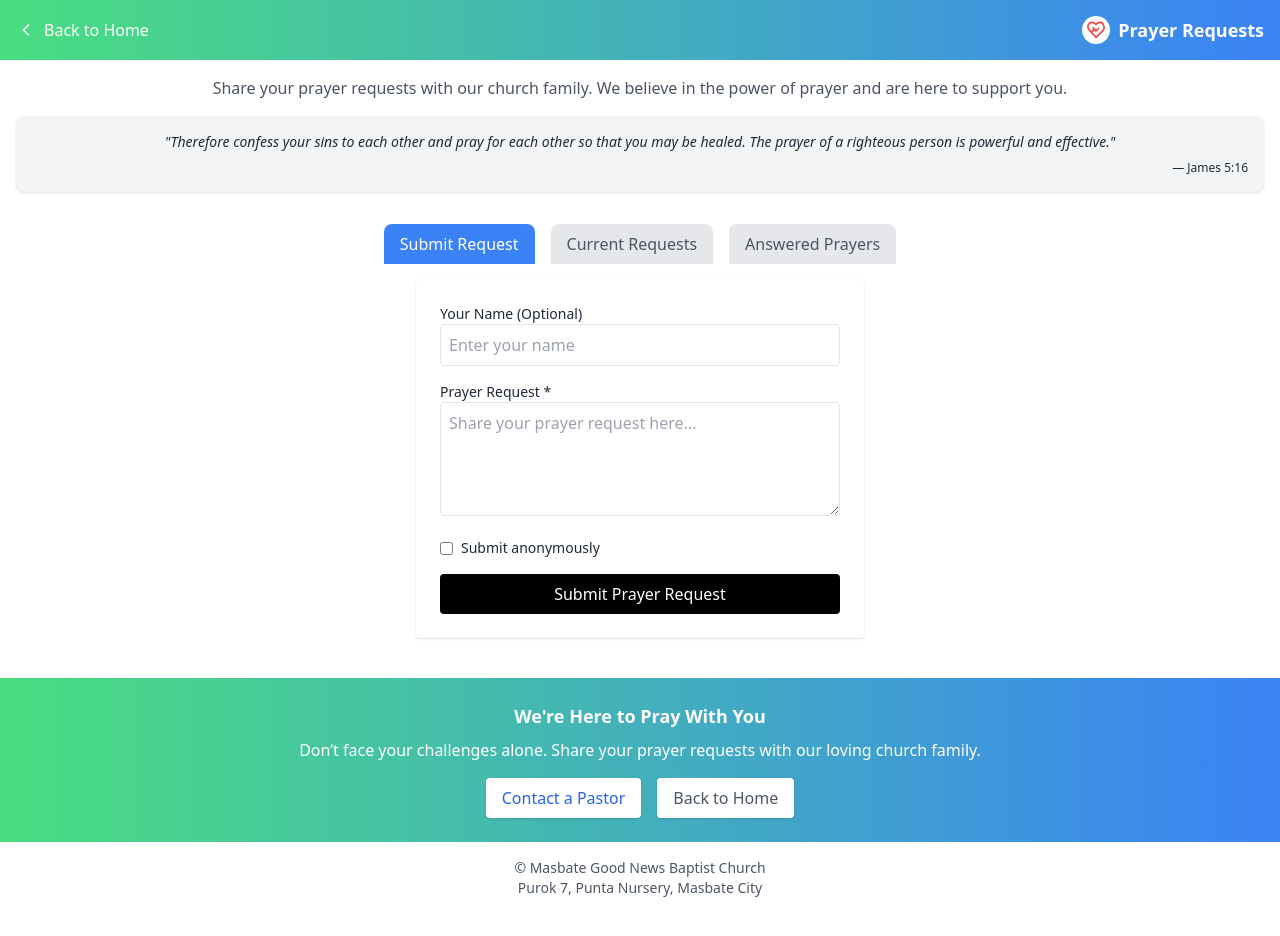
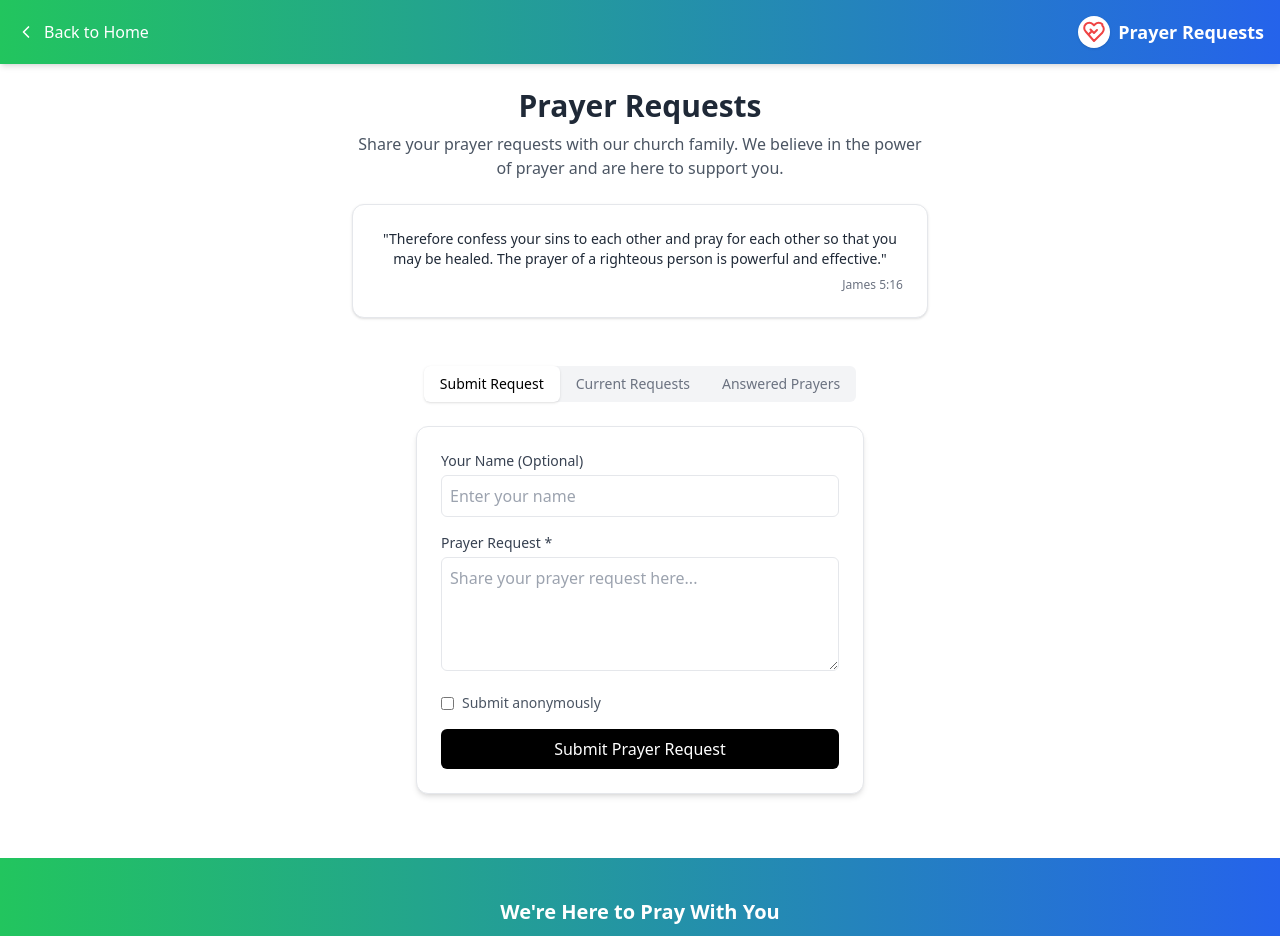
Before and after one commit to Kratos-008/my-church-app, a Next.js app: page /prayer in a window 1280 px wide. Shown: the top 936 px of the page. Before the commit the page ends 914 px from the top, so only its background shows below. Built offline with nearby package versions, Linux system fonts and the light colour scheme.

Commit message:
Trigger redeploy

```diff
--- /dev/null
+++ b/app/admin/layout.tsx
@@ -0,0 +1,8 @@
+export default function AdminLayout({ children }: { children: React.ReactNode }) {
+  return (
+    <div className="min-h-screen bg-gray-100 text-black">
+      {/* You can add sidebar or navbar here */}
+      <main className="p-4">{children}</main>
+    </div>
+  );
+}
--- a/app/layout.tsx
+++ b/app/layout.tsx
@@ -1,6 +1,6 @@
 import '../styles/globals.css'
 import type { Metadata } from 'next'
-import { Providers } from './providers' // 👈 make sure this path is correct
+import { Providers } from './providers'
 
 export const metadata: Metadata = {
   title: 'Masbate Good News Baptist Church',
@@ -11,7 +11,7 @@ export default function RootLayout({ children }: { children: React.ReactNode })
   return (
     <html lang="en">
       <body>
-        <Providers>{children}</Providers> {/* ✅ Wrap all app content in SessionProvider */}
+        <Providers>{children}</Providers>
       </body>
     </html>
   )
--- a/app/prayer/page.tsx
+++ b/app/prayer/page.tsx
@@ -1,50 +1,54 @@
-'use client';
+'use client'
 
-import { ChevronLeft, CheckCircle2, BookOpen } from 'lucide-react';
-import { useState } from 'react';
-import Link from 'next/link';
-import { HeartHandshake } from '../components/icons/HeartHandshake'; // ✅ custom SVG component
+import { ChevronLeft, CheckCircle2, Heart, BookOpen } from 'lucide-react'
+import { useState } from 'react'
+import Link from 'next/link'
+import { HeartHandshake } from '../components/icons/HeartHandshake'
 
 export default function PrayerPage() {
-  const [tab, setTab] = useState<'submit' | 'current' | 'answered'>('submit');
+  const [tab, setTab] = useState<'submit' | 'current' | 'answered'>('submit')
 
   return (
     <div className="min-h-screen bg-white text-gray-800 animate-fade-in">
       {/* Header */}
-      <div className="bg-gradient-to-r from-green-400 to-blue-500 p-4 flex justify-between items-center text-white">
-        <Link href="/" className="flex items-center space-x-2">
+      <div className="bg-gradient-to-r from-green-500 to-blue-600 p-4 flex justify-between items-center text-white shadow-md">
+        <Link href="/" className="flex items-center space-x-2 hover:underline">
           <ChevronLeft size={20} />
           <span>Back to Home</span>
         </Link>
         <div className="flex items-center space-x-2">
-          <div className="bg-white rounded-full p-1">
-            <HeartHandshake className="w-5 h-5 text-red-500" />
+          <div className="bg-white rounded-full p-1 shadow">
+            <HeartHandshake className="w-6 h-6 text-red-500" />
           </div>
           <h1 className="font-bold text-lg">Prayer Requests</h1>
         </div>
       </div>
 
-      {/* Intro + Bible Verse */}
-      <div className="text-center p-4">
-        <p className="text-gray-600">
+      {/* Intro Section */}
+      <div className="text-center p-6">
+        <h2 className="text-3xl font-bold mb-2">Prayer Requests</h2>
+        <p className="text-gray-600 max-w-xl mx-auto">
           Share your prayer requests with our church family. We believe in the power of prayer and are here to support you.
         </p>
-        <div className="bg-gray-100 rounded-lg p-4 my-4 shadow">
-          <p className="italic text-sm">
+        <div className="bg-white rounded-xl shadow p-6 my-6 max-w-xl mx-auto border">
+          <p className="text-sm text-gray-800 font-medium text-center">
             "Therefore confess your sins to each other and pray for each other so that you may be healed. The prayer of a righteous person is powerful and effective."
           </p>
-          <p className="text-right text-xs mt-2">— James 5:16</p>
+          <p className="text-right text-xs text-gray-500 mt-2">James 5:16</p>
         </div>
       </div>
 
       {/* Tabs */}
-      <div className="flex justify-center space-x-4 mb-4">
+      <div className="flex justify-center mb-6">
+        <div className="bg-gray-100 rounded-md inline-flex">
           {(['submit', 'current', 'answered'] as const).map((item) => (
             <button
               key={item}
               onClick={() => setTab(item)}
-            className={`px-4 py-2 rounded-t-lg font-medium transition ${
-              tab === item ? 'bg-blue-500 text-white' : 'bg-gray-200 text-gray-600 hover:bg-gray-300'
+              className={`px-4 py-2 text-sm font-medium rounded-md transition ${
+                tab === item
+                  ? 'bg-white text-black shadow'
+                  : 'text-gray-500 hover:text-black'
               }`}
             >
               {item === 'submit' && 'Submit Request'}
@@ -53,83 +57,96 @@ export default function PrayerPage() {
             </button>
           ))}
         </div>
+      </div>
 
-      {/* Submit Request Form */}
+      {/* Submit Form */}
       {tab === 'submit' && (
-        <div className="max-w-md mx-auto bg-white p-6 rounded shadow animate-fade-in">
+  <div className="max-w-md mx-auto bg-white p-6 rounded-xl shadow-md animate-fade-in border">
     <form className="space-y-4">
       <div>
-              <label className="block text-sm font-medium">Your Name (Optional)</label>
+        <label className="block text-sm font-medium text-gray-700">Your Name (Optional)</label>
         <input
           type="text"
-                className="w-full border p-2 rounded"
+          className="w-full border p-2 rounded-md mt-1"
           placeholder="Enter your name"
         />
       </div>
       <div>
-              <label className="block text-sm font-medium">Prayer Request *</label>
+        <label className="block text-sm font-medium text-gray-700">Prayer Request *</label>
         <textarea
           required
-                className="w-full border p-2 rounded"
+          className="w-full border p-2 rounded-md mt-1"
           rows={4}
           placeholder="Share your prayer request here..."
         />
       </div>
       <div className="flex items-center space-x-2">
-              <input type="checkbox" id="anon" />
-              <label htmlFor="anon" className="text-sm">
+        <input type="checkbox" id="anon" className="accent-blue-500" />
+        <label htmlFor="anon" className="text-sm text-gray-600">
           Submit anonymously
         </label>
       </div>
       <button
         type="submit"
-              className="bg-black text-white w-full py-2 rounded hover:bg-gray-800"
+        className="bg-black text-white w-full py-2 rounded-md hover:bg-gray-800 transition"
       >
         Submit Prayer Request
       </button>
     </form>
   </div>
 )}
-
-      {/* Placeholder for current or answered tabs */}
-      {tab !== 'submit' && (
-        <div className="max-w-md mx-auto text-center text-gray-500 mt-10 animate-fade-in">
-          <div className="flex flex-col items-center">
-            {tab === 'current' && <BookOpen className="w-8 h-8 mb-2 text-blue-400" />}
-            {tab === 'answered' && <CheckCircle2 className="w-8 h-8 mb-2 text-green-400" />}
-            <p>
-              {tab === 'current'
-                ? 'Current prayer requests will appear here.'
-                : 'Answered prayers will appear here.'}
+      {tab === 'current' && (
+  <div className="text-center text-gray-700 max-w-lg mx-auto mt-10 animate-fade-in">
+    <h2 className="text-xl font-bold mb-2">Current Prayer Requests</h2>
+    <p className="text-sm mb-8">
+      Please join us in praying for these requests from our church family.
     </p>
+    <div className="flex flex-col items-center text-gray-500">
+      <HeartHandshake className="w-10 h-10 mb-2" />
+      <p className="font-semibold">No Current Prayer Requests</p>
+      <p className="text-sm">There are no pending prayer requests at this time.</p>
     </div>
   </div>
 )}
 
-      {/* Footer Call to Action */}
-      <div className="text-center mt-10 bg-gradient-to-r from-green-400 to-blue-500 text-white py-6">
-        <p className="text-lg font-semibold mb-2">We're Here to Pray With You</p>
-        <p>
+{tab === 'answered' && (
+  <div className="text-center text-gray-700 max-w-lg mx-auto mt-10 animate-fade-in">
+    <h2 className="text-xl font-bold mb-2">Answered Prayers</h2>
+    <p className="text-sm mb-8">
+      Celebrate with us as we give thanks for these answered prayers!
+    </p>
+    <div className="flex flex-col items-center text-gray-500">
+      <CheckCircle2 className="w-10 h-10 mb-2" />
+      <p className="font-semibold">No Answered Prayers Yet</p>
+      <p className="text-sm">Answered prayers will be displayed here to celebrate God's faithfulness.</p>
+    </div>
+  </div>
+)}
+
+      {/* Footer CTA */}
+      <div className="text-center mt-16 bg-gradient-to-r from-green-500 to-blue-600 text-white py-10 px-4">
+        <p className="text-xl font-semibold mb-2">We're Here to Pray With You</p>
+        <p className="max-w-md mx-auto text-sm mb-6">
           Don’t face your challenges alone. Share your prayer requests with our loving church family.
         </p>
-        <div className="mt-4 flex justify-center space-x-4">
-          <button className="bg-white text-blue-600 px-4 py-2 rounded shadow hover:bg-blue-100">
+        <div className="flex justify-center flex-wrap gap-4">
+          <Link href="/contact" className="bg-white text-black px-6 py-2 rounded font-medium hover:bg-gray-100 transition">
             Contact a Pastor
-          </button>
-          <Link
-            href="/"
-            className="bg-white text-gray-600 px-4 py-2 rounded shadow hover:bg-gray-100"
-          >
+          </Link>
+          <Link href="/" className="bg-white text-black px-6 py-2 rounded font-medium hover:bg-gray-100 transition">
             Back to Home
           </Link>
         </div>
       </div>
 
       {/* Footer Info */}
-      <div className="text-center text-sm text-gray-600 py-4">
-        © Masbate Good News Baptist Church<br />
-        Purok 7, Punta Nursery, Masbate City
+      <footer className="bg-neutral-900 text-white py-6 text-center">
+        <div className="flex justify-center items-center space-x-2">
+          <Heart className="w-4 h-4 text-white" />
+          <span className="font-medium">Masbate Good News Baptist Church</span>
         </div>
+        <p className="text-sm mt-1 text-gray-300">Purok 7 Punta Nursery, Masbate City</p>
+      </footer>
     </div>
-  );
+  )
 }
--- a/app/services/page.tsx
+++ b/app/services/page.tsx
@@ -91,7 +91,8 @@ export default function ServicesPage() {
           We'd love to have you join our church family. Come as you are and experience God's love with us.
         </p>
         <div className="space-x-4">
-          <Link href="https://www.google.com/maps" target="_blank" className="bg-white text-blue-600 font-medium px-4 py-2 rounded hover:bg-gray-100">Get Directions</Link>
+          <Link href="https://www.google.com/maps/place/Masbate+GoodNews+Baptist+Church/@12.3728127,123.6366301,20z/data=!4m6!3m5!1s0x33a6db1e1cdc0bc7:0x9a1c49406749d8a3!8m2!3d12.372778!4d123.6366023!16s%2Fg%2F11j4sk_g0d?hl=en-US&entry=ttu&g_ep=EgoyMDI1MDcxNi4wIKXMDSoASAFQAw%3D%3D"
+          target="_blank" className="bg-white text-blue-600 font-medium px-4 py-2 rounded hover:bg-gray-100">Get Directions</Link>
           <Link href="/" className="bg-white text-blue-600 font-medium px-4 py-2 rounded hover:bg-gray-100">Back to Home</Link>
         </div>
       </section>
--- a/lib/auth.ts
+++ b/lib/auth.ts
@@ -30,14 +30,21 @@ export const authOptions: AuthOptions = {
     }),
   ],
   callbacks: {
-    async session({ session, user }) {
-      if (session.user) {
-        session.user.id = user.id
-        session.user.role = user.role
-      }
-      return session
-    },
+  async jwt({ token, user }) {
+    if (user) {
+      token.id = user.id
+      token.role = user.role
+    }
+    return token
   },
+  async session({ session, token }) {
+    if (session.user) {
+      session.user.id = token.id as string
+      session.user.role = token.role as 'ADMIN' | 'USER'
+    }
+    return session
+  },
+},
   pages: {
     signIn: '/auth/signin',
   },
--- a/package.json
+++ b/package.json
@@ -14,6 +14,7 @@
     "@prisma/client": "^6.11.1",
     "bcrypt": "^6.0.0",
     "bcryptjs": "^3.0.2",
+    "dotenv": "^17.2.0",
     "lucide-react": "^0.525.0",
     "next": "^14.2.30",
     "next-auth": "^4.24.11",
@@ -27,6 +28,7 @@
     "postcss": "^8.4.21",
     "prisma": "^6.11.1",
     "tailwindcss": "^3.3.2",
+    "tsx": "^4.20.3",
     "typescript": "^5.0.0"
   }
 }
```
Also changed, not shown: app/auth/signin/page.tsx (added, +57 -0 lines), app/components/UpcomingEvents.tsx (+7 -3 lines), app/contact/page.tsx (+15 -6 lines), prisma/seed.ts (added, +31 -0 lines), 1 other file (tests, documents, lock files or other folders). Lines whose indentation alone changed are shown as unchanged.
